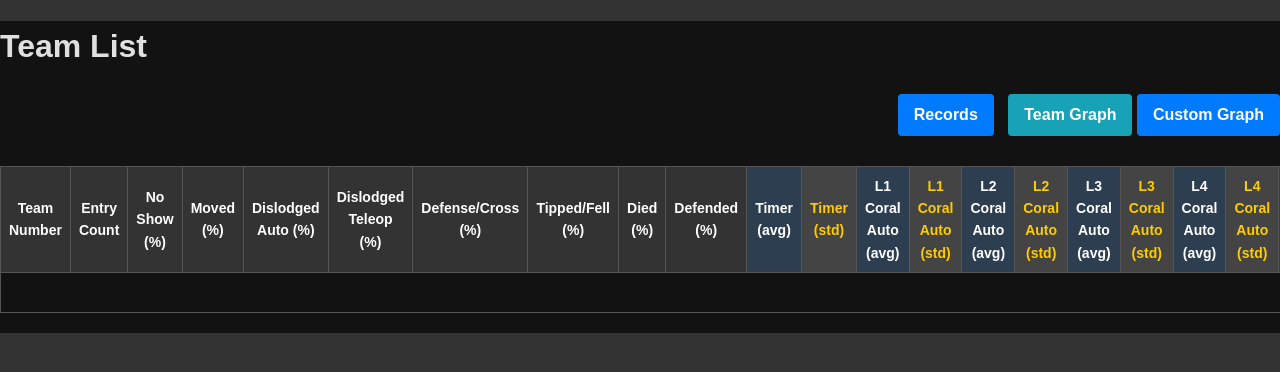
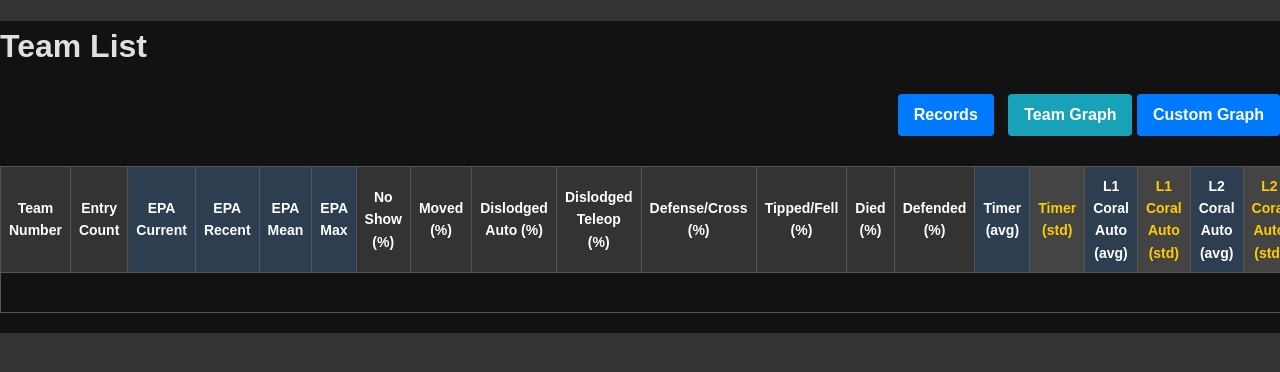
Before and after one commit to WestwoodRobotics/QRScoutScanner, a Flask app: page /team-list in a window 1280 px wide. Shown: the top 372 px of the page. Run offline with Flask 3, Linux system fonts and the light colour scheme.

Commit message:
Add EPA metrics integration from Statbotics API to team data

```diff
--- a/app.py
+++ b/app.py
@@ -2,6 +2,7 @@
 import os
 import io
 import csv
+import requests  # Add this import for API calls
 
 app = Flask(__name__)
 
@@ -270,6 +271,30 @@
                 team_data_entry[f"{metric} (avg)"] = "N/A"
                 team_data_entry[f"{metric} (std)"] = "N/A"
 
+        # Fetch EPA metrics from Statbotics API
+        try:
+            response = requests.get(f"https://api.statbotics.io/v3/team/{team}")
+            if response.status_code == 200:
+                epa_data = response.json().get("norm_epa", {})
+                # Add EPA metrics to team data
+                team_data_entry["EPA Current"] = epa_data.get("current", "N/A")
+                team_data_entry["EPA Recent"] = epa_data.get("recent", "N/A")
+                team_data_entry["EPA Mean"] = epa_data.get("mean", "N/A")
+                team_data_entry["EPA Max"] = epa_data.get("max", "N/A")
+            else:
+                # Handle API errors by setting default values
+                team_data_entry["EPA Current"] = "N/A"
+                team_data_entry["EPA Recent"] = "N/A"
+                team_data_entry["EPA Mean"] = "N/A"
+                team_data_entry["EPA Max"] = "N/A"
+        except Exception as e:
+            print(f"Error fetching EPA data for team {team}: {e}")
+            # Set default values in case of exception
+            team_data_entry["EPA Current"] = "N/A"
+            team_data_entry["EPA Recent"] = "N/A"
+            team_data_entry["EPA Mean"] = "N/A"
+            team_data_entry["EPA Max"] = "N/A"
+
         teams.append(team_data_entry)
 
     return render_template("team_list.html", title="Team List", teams=teams)
@@ -304,7 +329,11 @@
         "Processor Algae Teleop": 24,
         "Cage Touches": 27,
         "Offense Rating": 31,
-        "Defense Rating": 32
+        "Defense Rating": 32,
+        "EPA Current": -1,  # Special indicator for API data
+        "EPA Recent": -1,
+        "EPA Mean": -1,
+        "EPA Max": -1
     }
     boolean_metrics = {
         "No Show": 5,
@@ -356,6 +385,27 @@
         "Defended": 30
     }}
     if os.path.exists(entries_file) and team and metric:
+        if metric in ["EPA Current", "EPA Recent", "EPA Mean", "EPA Max"]:
+            try:
+                response = requests.get(f"https://api.statbotics.io/v3/team/{team}")
+                if response.status_code == 200:
+                    epa_data = response.json().get("norm_epa", {})
+                    epa_key = metric.split(" ")[1].lower()  # Convert "EPA Current" to "current"
+                    epa_value = epa_data.get(epa_key, None)
+
+                    # Format response similar to other metrics but with match number as 1
+                    if epa_value is not None:
+                        return jsonify({
+                            "matches": ["1"],  # Use 1 as a placeholder match number
+                            "values": [epa_value],
+                            "isNumeric": True
+                        })
+                    else:
+                        return jsonify({"error": f"EPA data not available for team {team}"}), 404
+                else:
+                    return jsonify({"error": f"Failed to fetch EPA data for team {team}"}), response.status_code
+            except Exception as e:
+                return jsonify({"error": str(e)}), 500
         with open(entries_file, "r") as f:
             records = []
             for line in f:
@@ -442,7 +492,11 @@
         "Defense/Cross (%)": {"index": 25, "type": "boolean"},
         "Tipped/Fell (%)": {"index": 26, "type": "boolean"},
         "Died (%)": {"index": 28, "type": "boolean"},
-        "Defended (%)": {"index": 30, "type": "boolean"}
+        "Defended (%)": {"index": 30, "type": "boolean"},
+        "EPA Current": {"index": -1, "type": "epa"},
+        "EPA Recent": {"index": -1, "type": "epa"},
+        "EPA Mean": {"index": -1, "type": "epa"},
+        "EPA Max": {"index": -1, "type": "epa"}
     }
 
     x_metric = request.args.get("x_metric")
--- a/templates/team_list.html
+++ b/templates/team_list.html
@@ -94,6 +94,12 @@
                     <th>Team Number</th>
                     <th>Entry Count</th>
 
+                    <!-- EPA metrics -->
+                    <th class="metric-group">EPA Current</th>
+                    <th class="metric-group">EPA Recent</th>
+                    <th class="metric-group">EPA Mean</th>
+                    <th class="metric-group">EPA Max</th>
+
                     <!-- Boolean metrics -->
                     <th>No Show (%)</th>
                     <th>Moved (%)</th>
@@ -163,6 +169,12 @@
                     <td>{{ team['Team Number'] }}</td>
                     <td>{{ team['Entry Count'] }}</td>
 
+                    <!-- EPA metrics -->
+                    <td>{{ team['EPA Current'] }}</td>
+                    <td>{{ team['EPA Recent'] }}</td>
+                    <td>{{ team['EPA Mean'] }}</td>
+                    <td>{{ team['EPA Max'] }}</td>
+
                     <td>{{ team['No Show (%)'] }}</td>
                     <td>{{ team['Moved (%)'] }}</td>
                     <td>{{ team['Dislodged Auto (%)'] }}</td>
@@ -224,7 +236,7 @@
                     <td>{{ team['Defense Rating (std)'] }}</td>
                 </tr>
                 {% else %}
-                <tr><td colspan="44">No team records found.</td></tr>
+                <tr><td colspan="48">No team records found.</td></tr>
                 {% endfor %}
             </tbody>
         </table>
```
